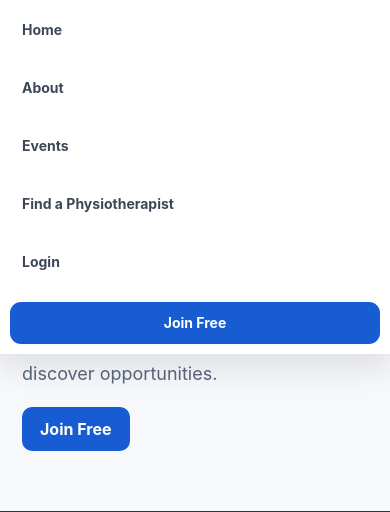
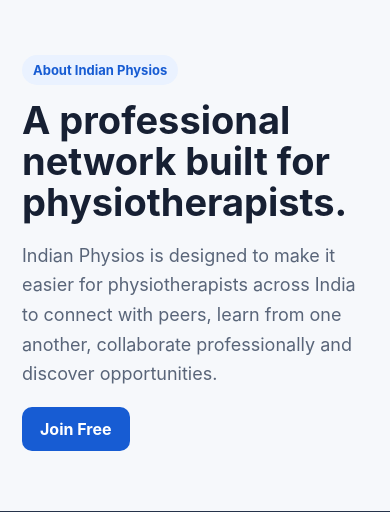
Before and after one commit to IndianPhysios/IndianPhysios, a Flask app: page /about in a window 390 px wide. Shown: the part 107-619 px from the top of the page. Run offline with Flask 3, Linux system fonts and the light colour scheme; some libraries are stand-ins or nearby versions.

Commit message:
V10: fix logged-out mobile navigation

```diff
--- a/static/style.css
+++ b/static/style.css
@@ -2274,3 +2274,14 @@
         display:flex !important;
     }
 }
+
+/* V10 FINAL: logged-out mobile navigation must override legacy .main-nav */
+@media (max-width: 900px) {
+    .logged-out-nav {
+        display: none !important;
+    }
+
+    .logged-out-nav.mobile-open {
+        display: flex !important;
+    }
+}
```
